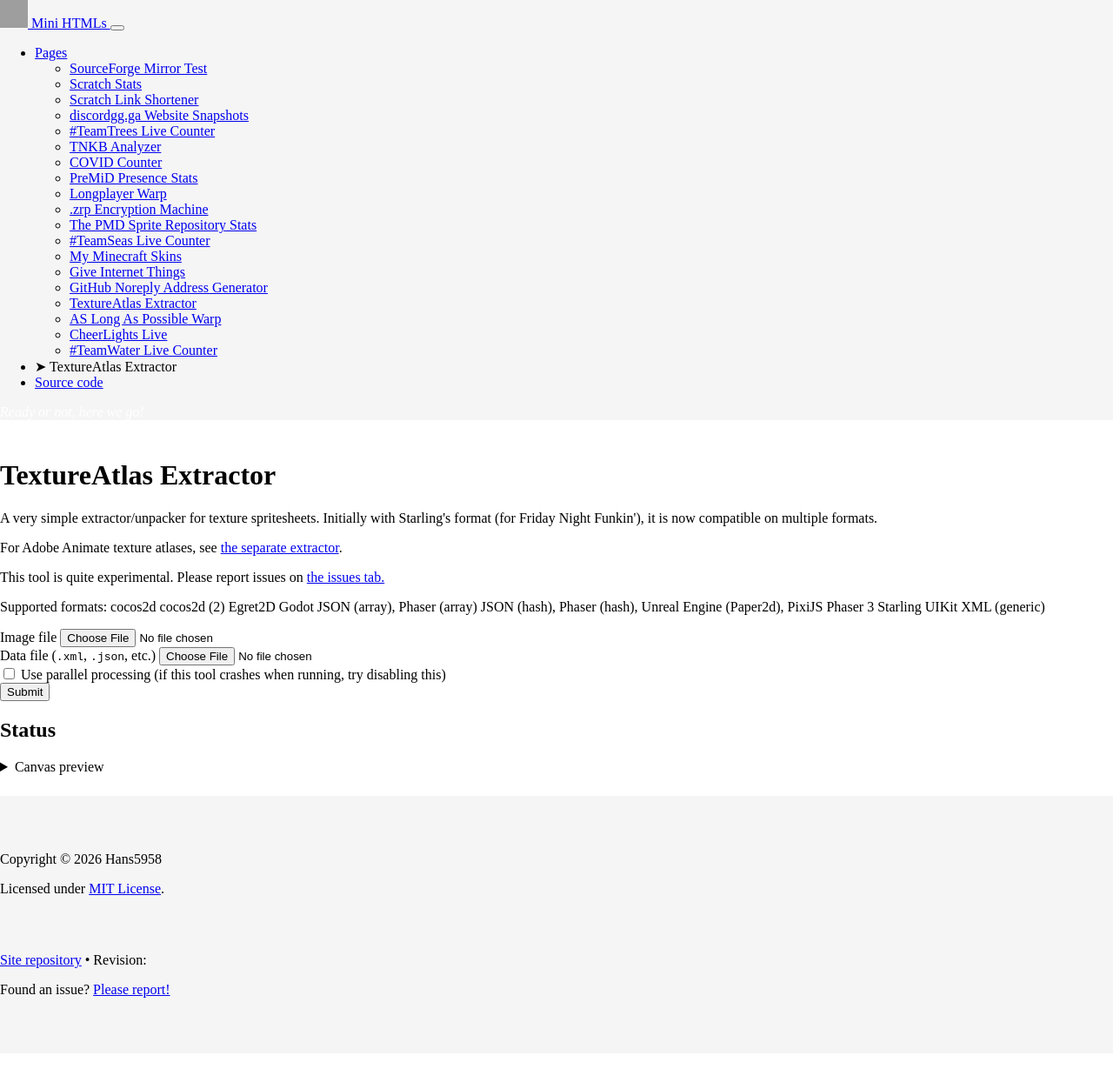
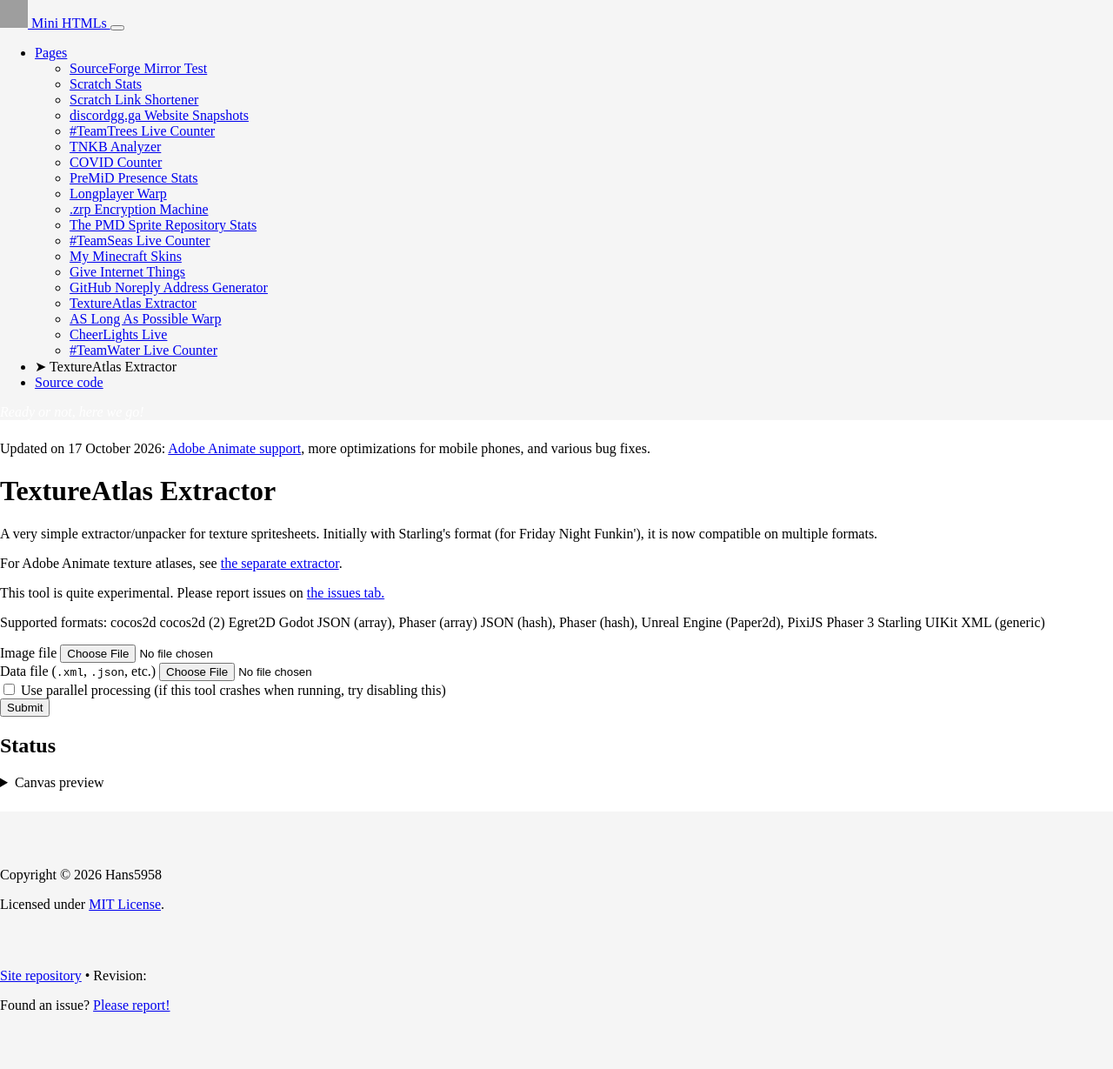
Before and after one commit to Hans5958/mini-htmls, a Jekyll site: the page built from site/textureatlas-extractor/index.html, in a window 1280 px wide. Shown: the whole page at 87% size. Built offline with Jekyll 4.4.1, drawn with Linux system fonts in a browser that asks for light colours; a style sheet for code colours, icons or effects is not loaded; grey boxes are pictures that could not be loaded.

Commit message:
TextureAtlas Extractor: Add update notice/alert

```diff
--- a/site/textureatlas-extractor/index.html
+++ b/site/textureatlas-extractor/index.html
@@ -8,6 +8,9 @@ pwa: true
 <script defer type="module" src="script.js"></script>
 
 <div class="container">
+	<div class="alert alert-primary" role="alert">
+		Updated on <time datetime="2026-10-17">17 October 2026</date>: <a href="./aa">Adobe Animate support</a>, more optimizations for mobile phones, and various bug fixes.
+	</div>
 	<h1>TextureAtlas Extractor</h1>
 	<p>A very simple extractor/unpacker for texture spritesheets. Initially with Starling's format (for Friday Night Funkin'), it is now compatible on multiple formats.</p>
 	<p>For Adobe Animate texture atlases, see <a href="./aa">the separate extractor</a>.</p>
```
